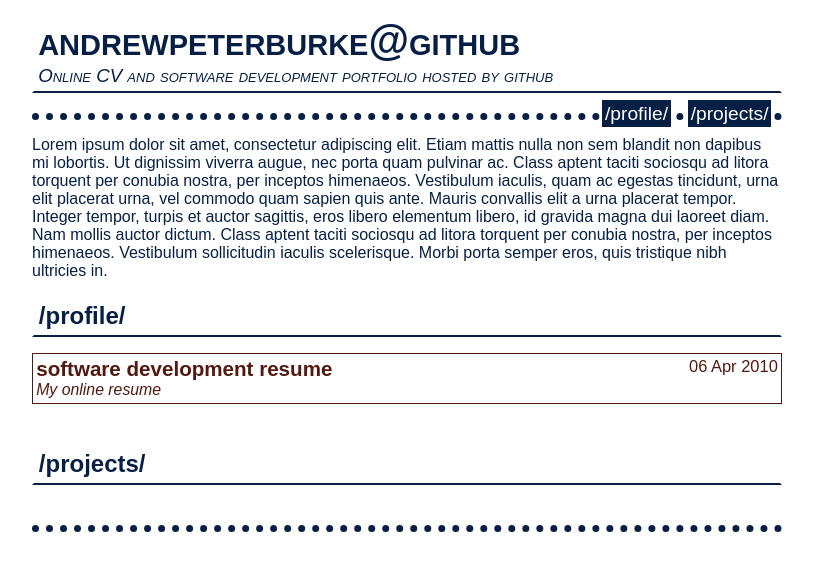
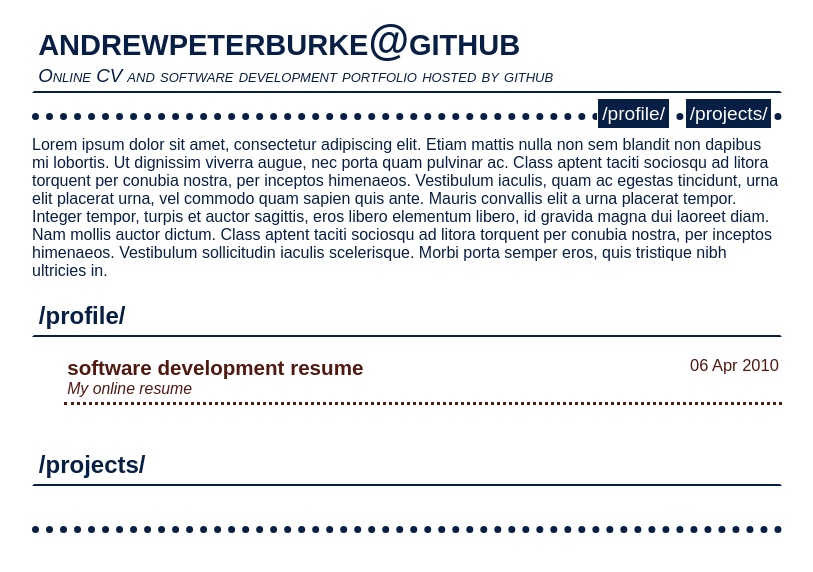
Before and after one commit to apburke/andrewpeterburke.github.com, a Jekyll site: the page built from index.markdown, in a window 1280 px wide. Shown: the top 572 px of the page, without its empty margins (233-1046 px from the left). Built offline with Jekyll 4.4.1, drawn with Linux system fonts in a browser that asks for light colours.

Commit message:
Changed border around post_heading to bottom dotted and indented

```diff
--- a/css/default.css
+++ b/css/default.css
@@ -62,8 +62,8 @@
  color: #FFF;
  text-decoration: none;
  margin: 0 .5em 0 0;
- padding: .15em;
- border: .05em solid;
+ padding: .2em;
+ border: .1em solid;
 }
 
 .branch_link:hover {
@@ -84,7 +84,7 @@
 
 .branch_list, .post_list {
  list-style-type: none;
- padding: 0em;
+ padding: 0 0 0 2em;
 }
 
 
@@ -95,7 +95,7 @@
 
 .post_heading {
  color: #521910;
- border: .1em solid;
+ border-bottom: .2em dotted;
 }
 
 .post_heading:hover {
```
